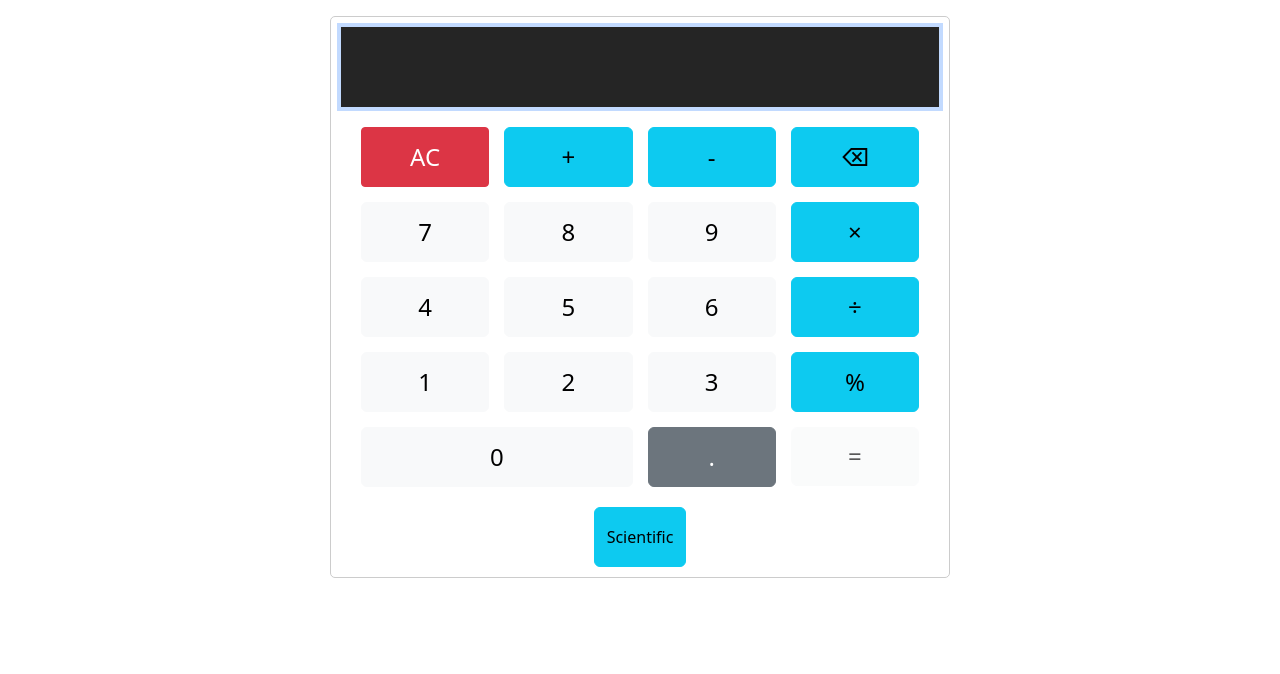
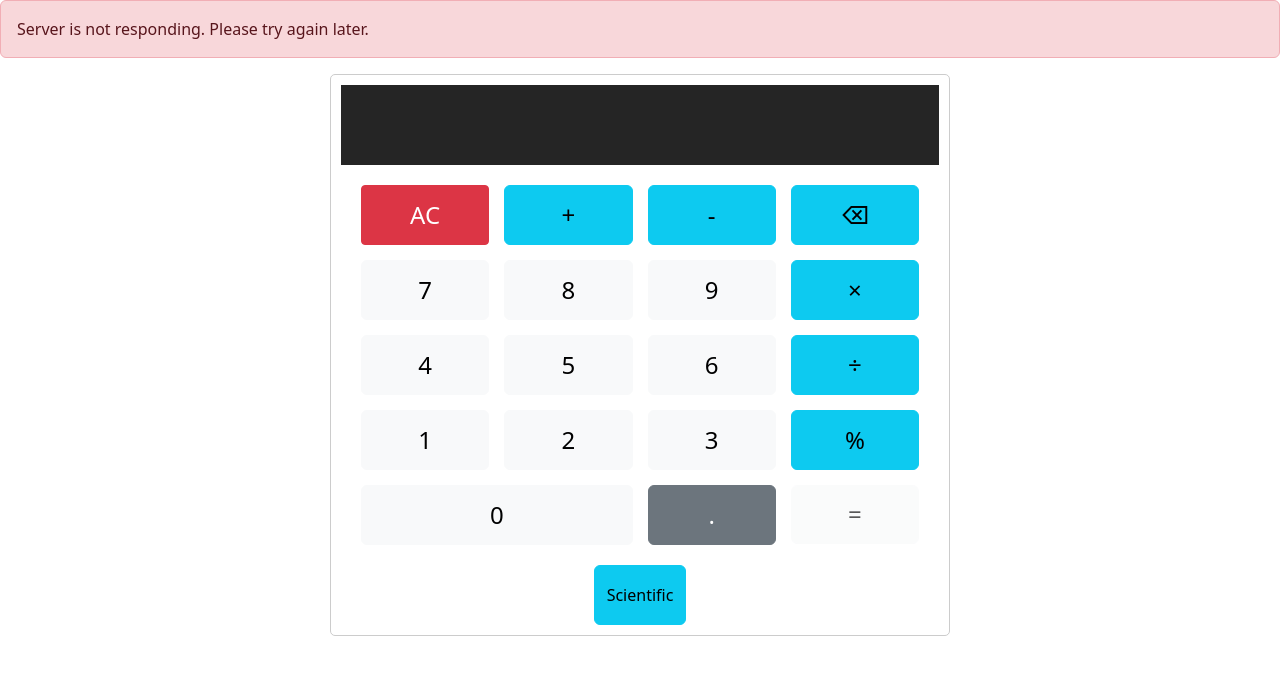
Before and after one commit to medreres/calculatorMVC, a website built with webpack: page client/src/public/index.html in a window 1280 px wide. Built offline with nearby package versions, Linux system fonts and the light colour scheme; no server answers.

Commit message:
Move to newer Bootstrap 5.3. Better error handling when server is not available.

```diff
--- a/client/package.json
+++ b/client/package.json
@@ -27,6 +27,6 @@
     "webpack-dev-server": "^4.11.1"
   },
   "dependencies": {
-    "bootstrap": "^5.2.3"
+    "bootstrap": "^5.3.0-alpha2"
   }
 }
--- a/client/src/view/CalculatorView/styles.css
+++ b/client/src/view/CalculatorView/styles.css
@@ -3,8 +3,8 @@ html {
 }
 
 body {
-  display: flex;
-  justify-content: center;
+  /* display: flex; */
+  /* justify-content: center; */
 }
 
 button {
@@ -24,7 +24,8 @@ button {
   border: 1px solid #ccc;
   border-radius: 5px;
   padding: 10px;
-  margin: 1em;
+  margin: 1em auto;
+  width: fit-content
 }
 
 .calculator-screen {
--- a/client/src/view/CalculatorView/utils/elements.ts
+++ b/client/src/view/CalculatorView/utils/elements.ts
@@ -68,7 +68,6 @@ export function createAdditionalOperationsContainer(this: CalculatorView): {
 
   const url = buildUrl("/operations", BASE_URL);
 
-  // TODO handle if server is not responding properly
   fetch(url)
     .then((response) => response.json())
     .then(({ operations }) => {
@@ -86,6 +85,12 @@ export function createAdditionalOperationsContainer(this: CalculatorView): {
           buttons.push(button);
           buttonsContainer.appendChild(button);
         });
+    })
+    .catch(() => {
+      document.body.innerHTML =
+        `<div class="alert alert-danger" role="alert">
+      Server is not responding. Please try again later.
+    </div>` + document.body.innerHTML;
     });
 
   return { buttons, buttonsContainer };
```
Also changed, not shown: 1 other file.
